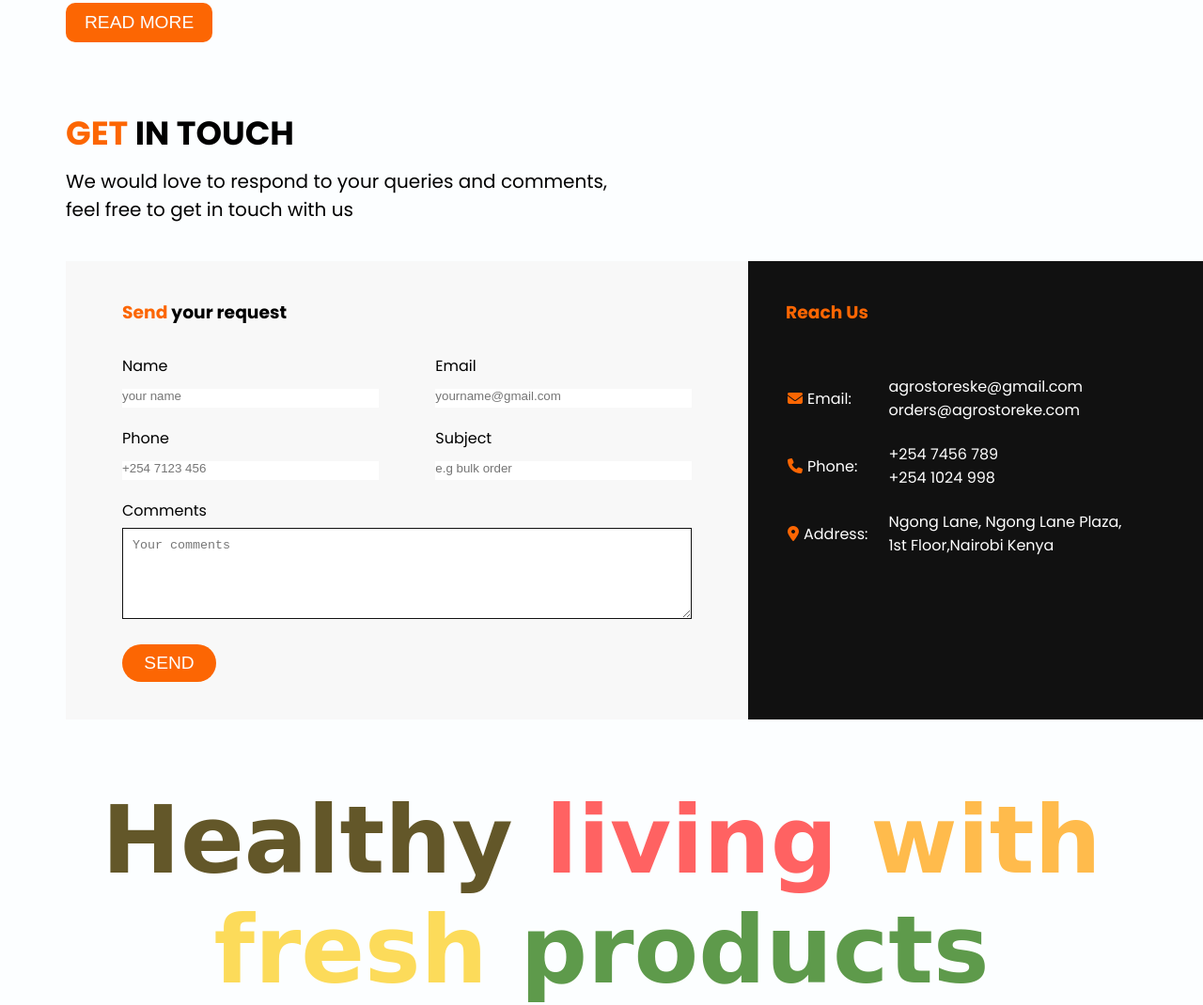
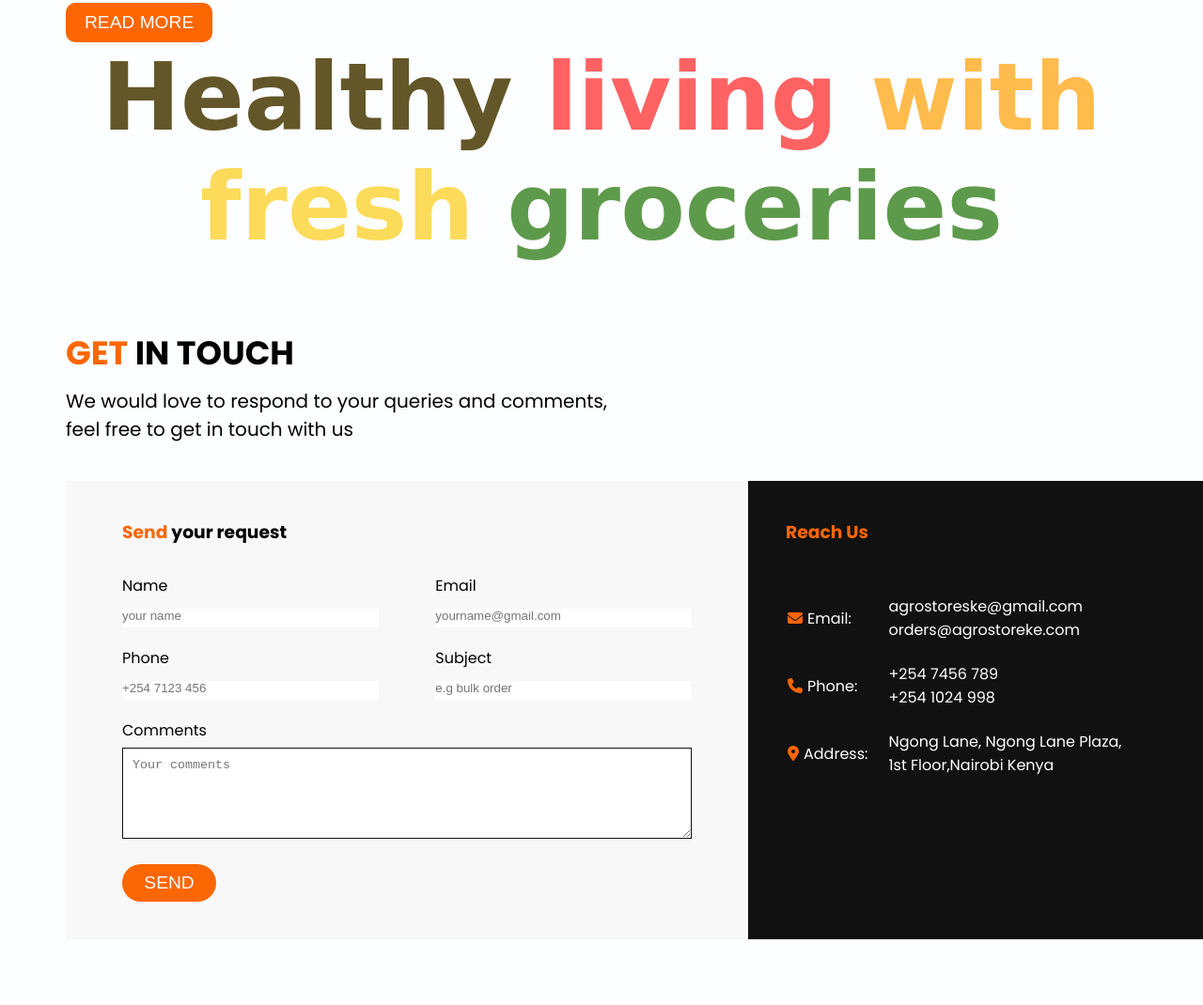
Before and after one commit to brianinq/agrostores, a plain HTML site: page about.html in a window 1280 px wide. Shown: the part 1289-2359 px from the top of the page at 94% size. Drawn offline with Linux system fonts and the light colour scheme; a web font is replaced by a local one.

Commit message:
modification of page structure

```diff
--- a/about.html
+++ b/about.html
@@ -21,7 +21,7 @@
             </h1>
             <p class="text">Agrostores is building a one stop online-shop for all your grocery needs,<br>anchored on access to fresh,healthy and quality grocery for everyone</p>
            <div class="btns">
-            <a href="#">HOME</a><i class="fa-solid fa-greater-than"></i><a class="primary" href="#">ABOUT</a>
+            <a href="#">HOME</a><i class="fa-solid fa-greater-than"></i><a href="#">ABOUT</a>
            </div>
         </div>
     </div>
@@ -38,6 +38,16 @@
     </div>
     <div class="get">
         <button class="btn" type="button">READ MORE</button>
+    </div>
+
+    <div class="phrase">
+        <h1 class="phrase1">
+            <span style="color: #635729">Healthy</span>
+            <span style="color: #FF6262">living</span>
+            <span style="color: #FFBB4c">with</span><br>
+            <span style="color: #FCDB5A">fresh</span>
+            <span style="color: #5E9A4B">groceries</span>
+        </h1>
     </div>
 
 <div class="container">
@@ -97,15 +107,7 @@
 </div>
 </div>
 
-<div class="phrase">
-    <h1 class="phrase1">
-        <span style="color: #635729">Healthy</span>
-        <span style="color: #FF6262">living</span>
-        <span style="color: #FFBB4c">with</span><br>
-        <span style="color: #FCDB5A">fresh</span>
-        <span style="color: #5E9A4B">products</span>
-    </h1>
-</div>
+
 
 </body>
 </html>
```
